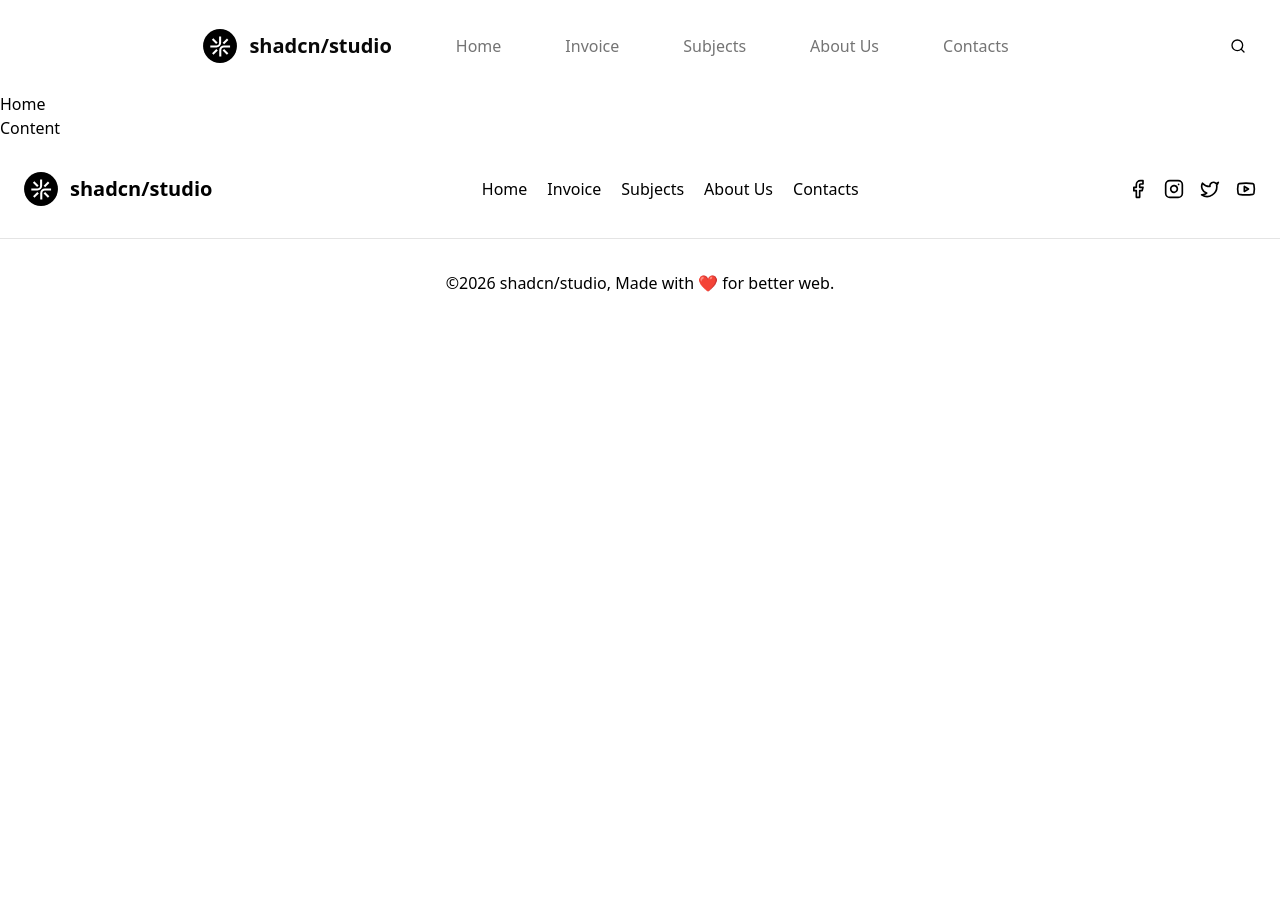
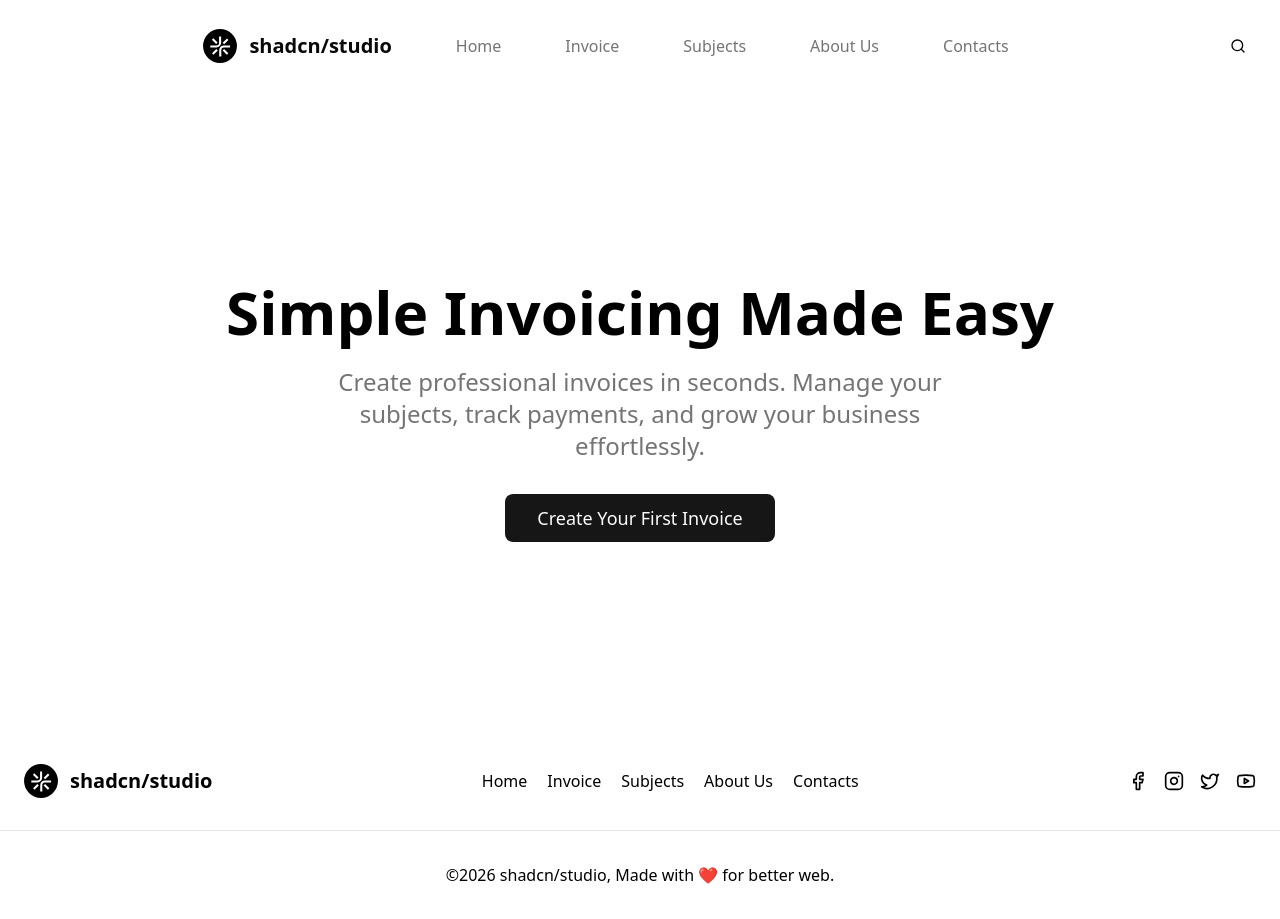
Before and after one commit to ferobecher/invoice, a React (Vite) app in the folder frontend/: page / in a window 1280 px wide. Before the commit the page ends 800 px from the top, so only its background shows below. Built offline with nearby package versions, Linux system fonts and the light colour scheme.

Commit message:
simple home page added

```diff
--- a/frontend/src/components/AddSubjectForm.tsx
+++ b/frontend/src/components/AddSubjectForm.tsx
@@ -55,7 +55,7 @@ const AddSubjectForm = ({ onSubjectAdded }: AddSubjectFormProps) => {
   return (
     <Dialog open={open} onOpenChange={setOpen}>
       <DialogTrigger asChild>
-        <Button>Add Subject</Button>
+        <Button className="cursor-pointer">Add Subject</Button>
       </DialogTrigger>
       <DialogContent className="sm:max-w-[425px]">
         <DialogHeader>
--- a/frontend/src/pages/Home.tsx
+++ b/frontend/src/pages/Home.tsx
@@ -1,12 +1,30 @@
-import React from 'react';
+import React from "react";
+import { useNavigate } from "react-router-dom";
+import { Button } from "@/components/ui/button";
 
 const Home: React.FC = () => {
-    return (
-        <div>
-            <h1>Home</h1>
-            <p>Content</p>
-        </div>
-    )
-}
+  const navigate = useNavigate();
+
+  return (
+    <div className="container mx-auto px-4">
+      <div className="flex flex-col items-center justify-center min-h-[80vh] text-center">
+        <h1 className="text-4xl md:text-6xl font-bold mb-6">
+          Simple Invoicing Made Easy
+        </h1>
+        <p className="text-xl md:text-2xl text-muted-foreground mb-8 max-w-2xl">
+          Create professional invoices in seconds. Manage your subjects, track
+          payments, and grow your business effortlessly.
+        </p>
+        <Button
+            size="lg"
+            className="text-lg px-8 py-6 cursor-pointer"
+            onClick={() => navigate('/invoice')}
+        >
+            Create Your First Invoice
+        </Button>
+      </div>
+    </div>
+  );
+};
 
 export default Home;
```
